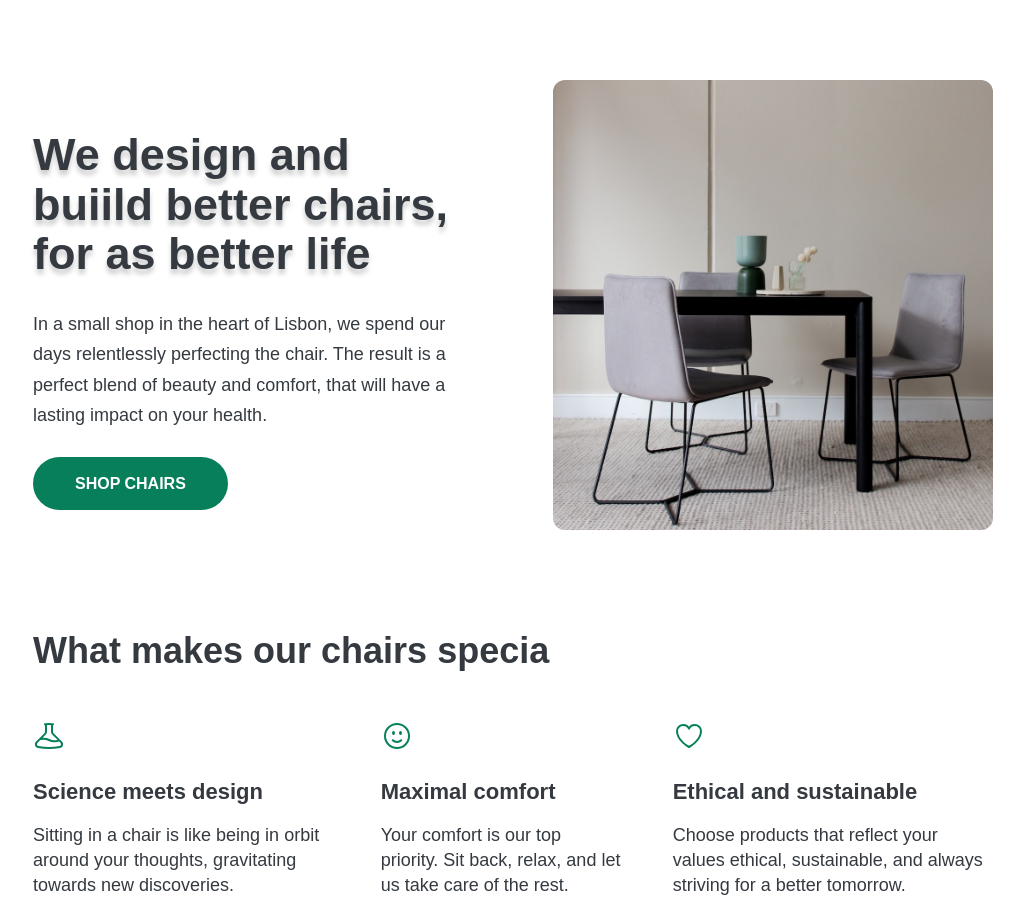
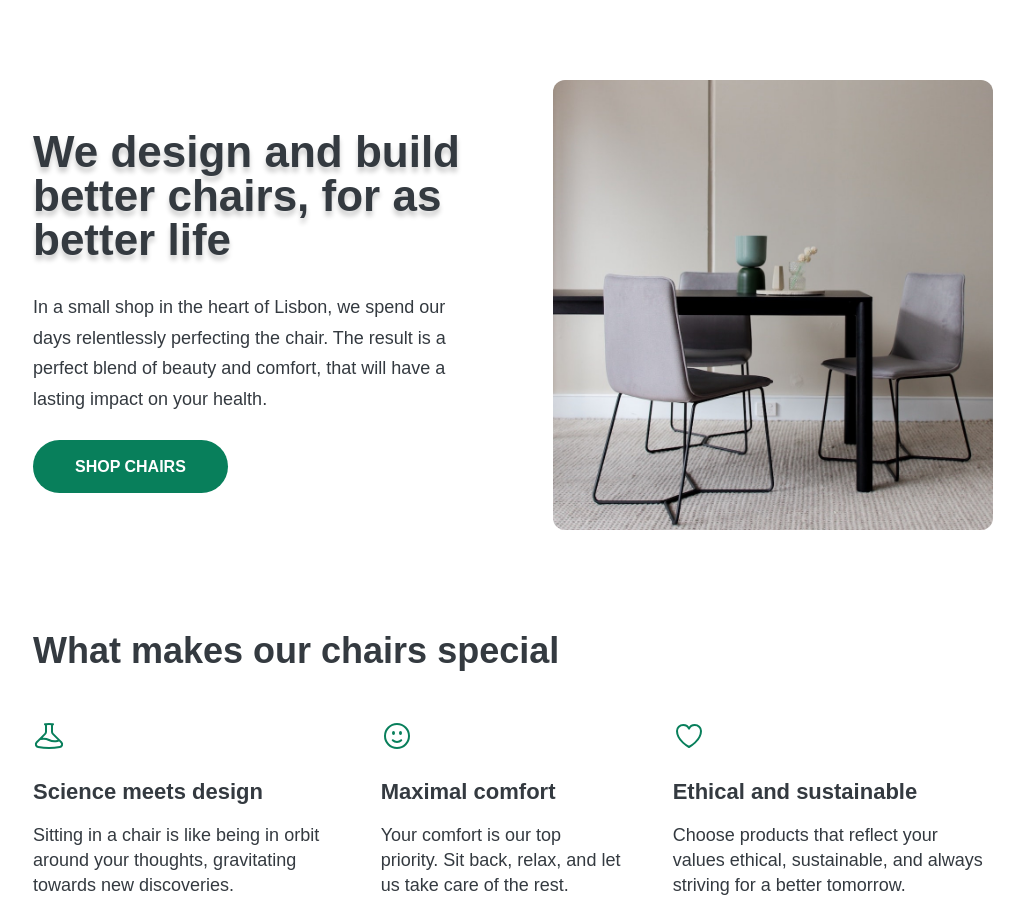
Before and after one commit to rahulrameshm0/Lisbon-Chair-Shop, a plain HTML site: page index.html in a window 1280 px wide. Shown: the top 902 px of the page, without its empty margins (127-1151 px from the left). Drawn offline with Linux system fonts and the light colour scheme.

Commit message:
website updated

```diff
--- a/index.html
+++ b/index.html
@@ -10,7 +10,7 @@
     <div class="container">
 <header>
     <div class="header-text">
-        <h1 class="head-1">We design and buiild better chairs, for  as better life</h1>
+        <h1 class="head-1">We design and build better chairs, for  as better life</h1>
          <p class="details">In a small shop in the heart of Lisbon, we spend our days relentlessly perfecting the chair. The result is a perfect blend of beauty and comfort, that will have a lasting impact on your health.</p>
         <a class="a--1" href="">shop chairs</a>
 </div>
@@ -19,7 +19,7 @@
 
 <section>
     <div class="box-1">
-        <h2>What makes our chairs specia</h2>
+        <h2>What makes our chairs special</h2>
     </div>
 
     <div class="box-2">
@@ -154,29 +154,28 @@
                  <svg xmlns="http://www.w3.org/2000/svg" fill="none" viewBox="0 0 24 24" stroke-width="1.5" stroke="currentColor" class="chair-icon-1">
                         <path stroke-linecap="round" stroke-linejoin="round" d="M9.813 15.904 9 18.75l-.813-2.846a4.5 4.5 0 0 0-3.09-3.09L2.25 12l2.846-.813a4.5 4.5 0 0 0 3.09-3.09L9 5.25l.813 2.846a4.5 4.5 0 0 0 3.09 3.09L15.75 12l-2.846.813a4.5 4.5 0 0 0-3.09 3.09ZM18.259 8.715 18 9.75l-.259-1.035a3.375 3.375 0 0 0-2.455-2.456L14.25 6l1.036-.259a3.375 3.375 0 0 0 2.455-2.456L18 2.25l.259 1.035a3.375 3.375 0 0 0 2.456 2.456L21.75 6l-1.035.259a3.375 3.375 0 0 0-2.456 2.456ZM16.894 20.567 16.5 21.75l-.394-1.183a2.25 2.25 0 0 0-1.423-1.423L13.5 18.75l1.183-.394a2.25 2.25 0 0 0 1.423-1.423l.394-1.183.394 1.183a2.25 2.25 0 0 0 1.423 1.423l1.183.394-1.183.394a2.25 2.25 0 0 0-1.423 1.423Z" />
                       </svg>
-                Leisure and relaxing
+                    Leisure and relaxing
 
                </li>
                <li>
                  <svg xmlns="http://www.w3.org/2000/svg" fill="none" viewBox="0 0 24 24" stroke-width="1.5" stroke="currentColor" class="chair-icon-1">
                         <path stroke-linecap="round" stroke-linejoin="round" d="M12 6v6h4.5m4.5 0a9 9 0 1 1-18 0 9 9 0 0 1 18 0Z" />
                       </svg>
-                Comfortable all day!
+                    Comfortable all day!
 
                </li>
                <li>
                 <svg xmlns="http://www.w3.org/2000/svg" fill="none" viewBox="0 0 24 24" stroke-width="1.5" stroke="currentColor" class="chair-icon-1">
                         <path stroke-linecap="round" stroke-linejoin="round" d="m6.115 5.19.319 1.913A6 6 0 0 0 8.11 10.36L9.75 12l-.387.775c-.217.433-.132.956.21 1.298l1.348 1.348c.21.21.329.497.329.795v1.089c0 .426.24.815.622 1.006l.153.076c.433.217.956.132 1.298-.21l.723-.723a8.7 8.7 0 0 0 2.288-4.042 1.087 1.087 0 0 0-.358-1.099l-1.33-1.108c-.251-.21-.582-.299-.905-.245l-1.17.195a1.125 1.125 0 0 1-.98-.314l-.295-.295a1.125 1.125 0 0 1 0-1.591l.13-.132a1.125 1.125 0 0 1 1.3-.21l.603.302a.809.809 0 0 0 1.086-1.086L14.25 7.5l1.256-.837a4.5 4.5 0 0 0 1.528-1.732l.146-.292M6.115 5.19A9 9 0 1 0 17.18 4.64M6.115 5.19A8.965 8.965 0 0 1 12 3c1.929 0 3.716.607 5.18 1.64" />
                       </svg>
-                Organic cotton
+                    Organic cotton
 
                </li>
                <li>
                    <svg xmlns="http://www.w3.org/2000/svg" fill="none" viewBox="0 0 24 24" stroke-width="1.5" stroke="currentColor" class="chair-icon-1">
                         <path stroke-linecap="round" stroke-linejoin="round" d="m21 7.5-9-5.25L3 7.5m18 0-9 5.25m9-5.25v9l-9 5.25M3 7.5l9 5.25M3 7.5v9l9 5.25m0-9v9" />
                       </svg>
-                Weighs 80 kg
-
+                    Weighs 80 kg
                </li>
             </ul>
 
--- a/style.css
+++ b/style.css
@@ -32,9 +32,9 @@ header{
 }
 
 h1{
-    font-size: 45px;
+    font-size: 44px;
     margin-bottom: 30px;
-    line-height: 1.1;
+    line-height: 1;
     letter-spacing: -1;
     text-shadow:0px 5px 5px rgba(0, 0, 0, 0.2);
 }
```
